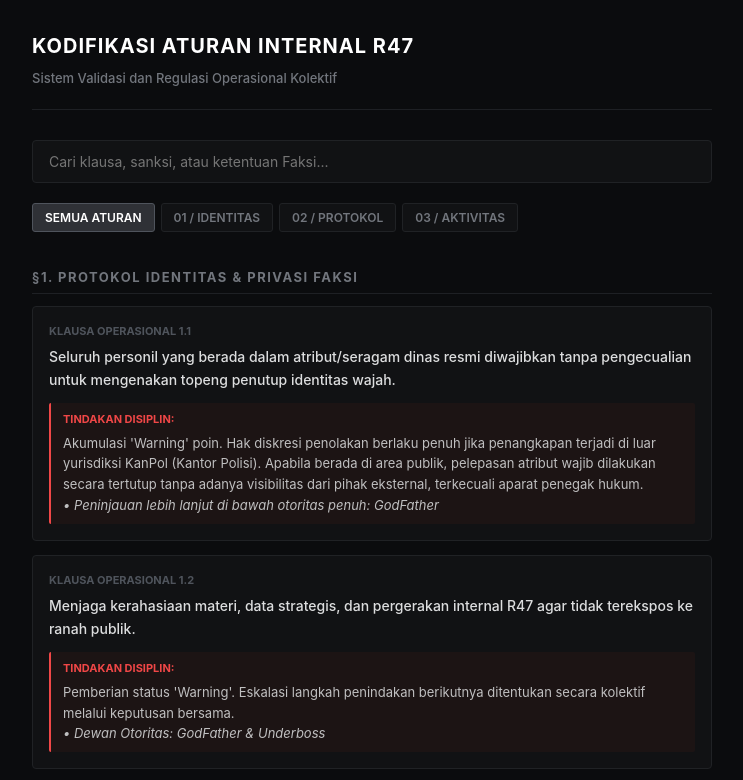
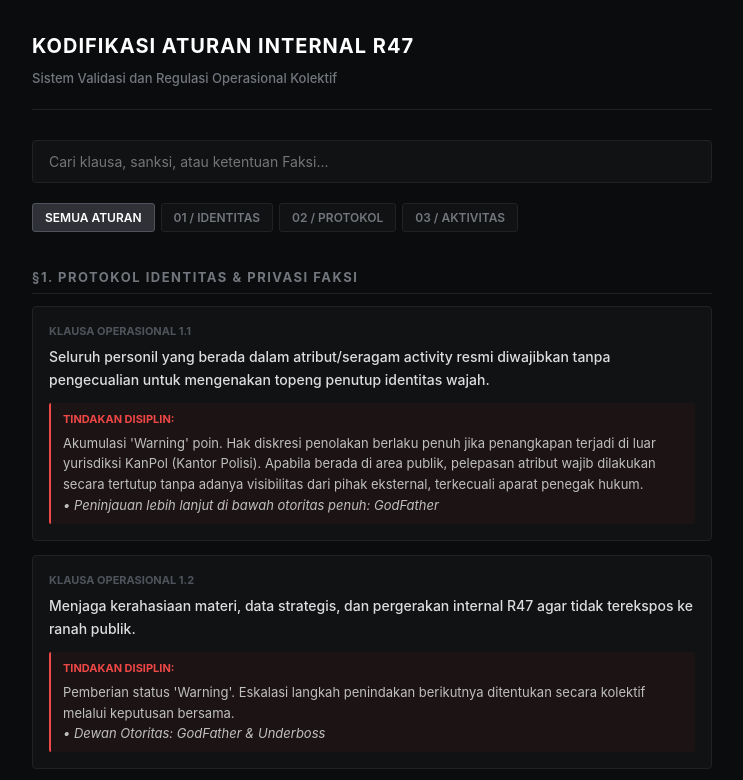
Before and after one commit to Fate705/Aturan-dan-sanksi-R47, a plain HTML site: page index.html in a window 1280 px wide. Shown: the top 780 px of the page, without its empty margins (268-1011 px from the left). Drawn offline with Linux system fonts and the light colour scheme.

Commit message:
Update index.html

```diff
--- a/index.html
+++ b/index.html
@@ -186,7 +186,7 @@
 
                 <div class="card">
                     <div class="card-meta">Klausa Operasional 1.1</div>
-                    <div class="card-body">Seluruh personil yang berada dalam atribut/seragam dinas resmi diwajibkan tanpa pengecualian untuk mengenakan topeng penutup identitas wajah.</div>
+                    <div class="card-body">Seluruh personil yang berada dalam atribut/seragam activity resmi diwajibkan tanpa pengecualian untuk mengenakan topeng penutup identitas wajah.</div>
                     <div class="sanksi-section">
                         <div class="sanksi-title">Tindakan Disiplin:</div>
                         Akumulasi 'Warning' poin. Hak diskresi penolakan berlaku penuh jika penangkapan terjadi di luar yurisdiksi KanPol (Kantor Polisi). Apabila berada di area publik, pelepasan atribut wajib dilakukan secara tertutup tanpa adanya visibilitas dari pihak eksternal, terkecuali aparat penegak hukum.<br>
```
